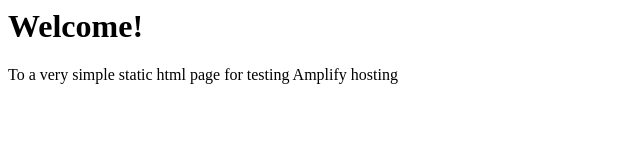
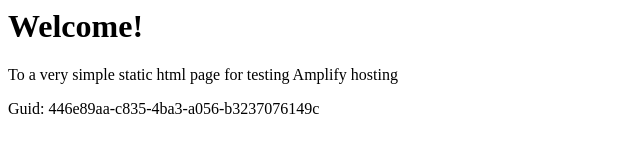
Before and after one commit to aws-aemilia-sfo/Github-PR-Commit-Integration-Test-DoNotTouch-Gith-P5X5MO5I-v1-preprod-us-west-1, a website: page src/index.html in a window 1280 px wide. Shown: the whole page, without its empty margins (0-640 px from the left). Drawn offline with Linux system fonts and the light colour scheme.

Commit message:
commit from integ tests

```diff
--- a/src/index.html
+++ b/src/index.html
@@ -1,3 +1,5 @@
+
+
 <html lang="en">
 
 <head>
@@ -10,6 +12,6 @@
 <body>
     <h1>Welcome!</h1>
     <p>To a very simple static html page for testing Amplify hosting</p>
-</body>
+    <p>Guid: 446e89aa-c835-4ba3-a056-b3237076149c</p></body>
 
 </html>
```
